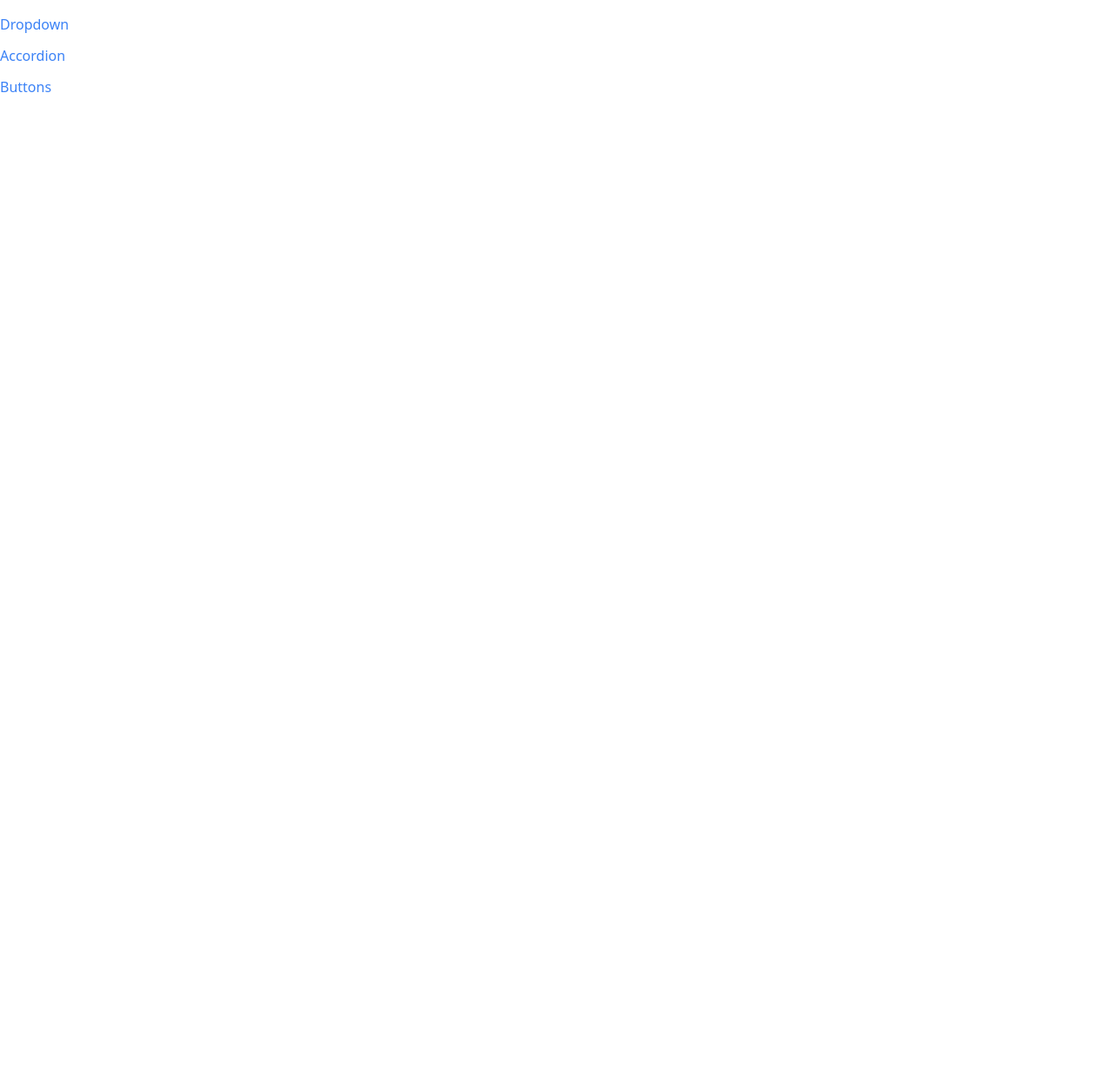
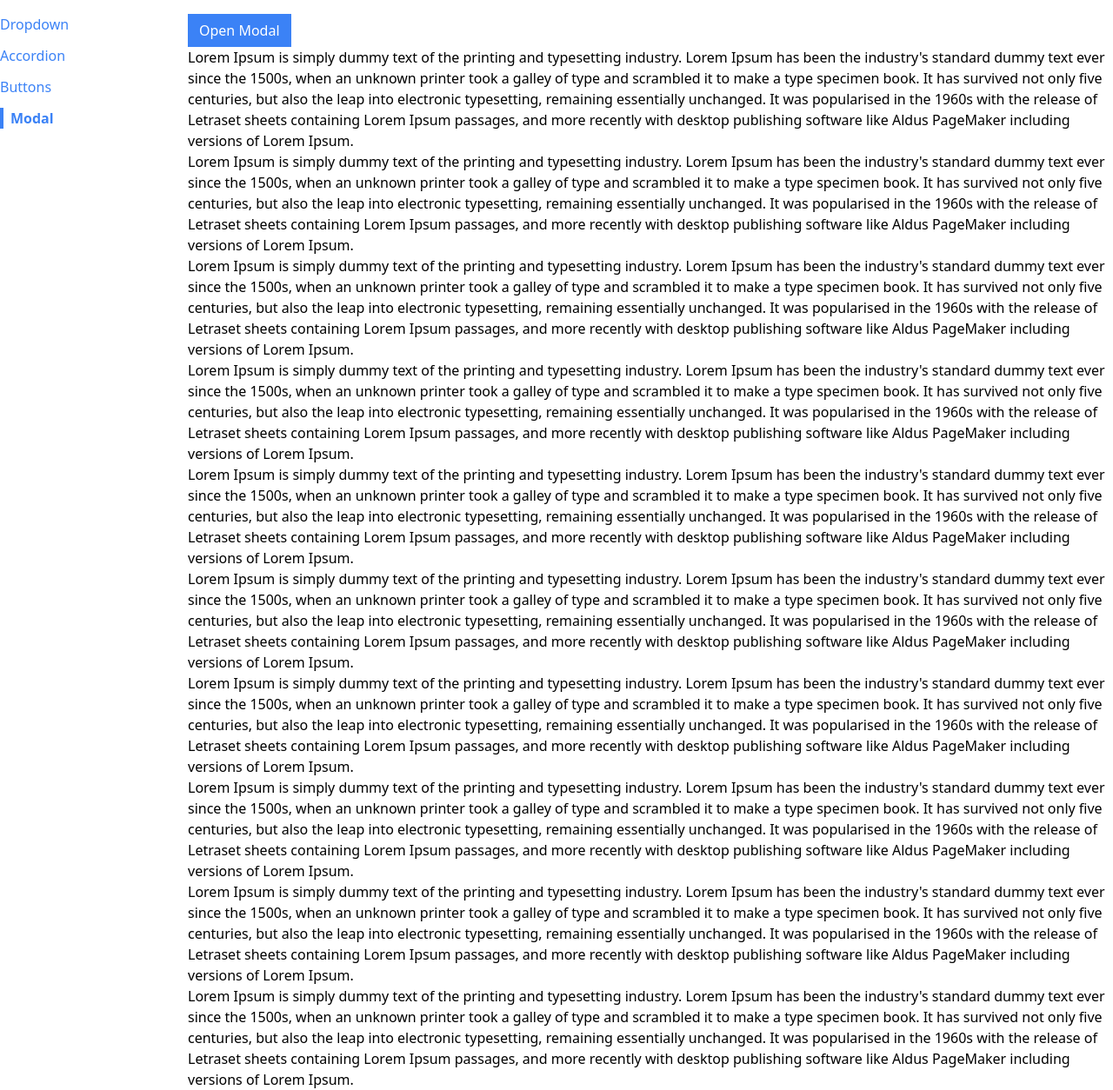
Before and after one commit to amydev-me/jsx, a React (Create React App) app in the folder comps/: page /modal in a window 1280 px wide. Shown: the whole page at 87% size. Before the commit the page ends 800 px from the top, so only its background shows below. Built offline with nearby package versions, Linux system fonts and the light colour scheme.

Commit message:
Create Custom Modal with React

```diff
--- a/comps/public/index.html
+++ b/comps/public/index.html
@@ -39,5 +39,6 @@
       To begin the development, run `npm start` or `yarn start`.
       To create a production bundle, use `npm run build` or `yarn build`.
     -->
+    <div class="modal-container"></div>
   </body>
 </html>
--- a/comps/src/App.js
+++ b/comps/src/App.js
@@ -3,13 +3,17 @@ import AccordionPage from './pages/AccordionPage';
 import DropDownPage from "./pages/DropDownPage";
 import Sidebar from "./components/Sidebar";
 import ButtonPage from "./pages/ButtonPage";
+import ModalPage from "./pages/ModalPage";
 
 function App() {
   return (
     <div className="container mx-auto grid grid-cols-6 gap-4 mt-4">
        <Sidebar />
       <div className="col-span-5">
-      <Route path="/buttons">
+        <Route path="/modal">
+          <ModalPage />
+        </Route>
+        <Route path="/buttons">
           <ButtonPage />
         </Route>
         <Route path="/accordion">
--- a/comps/src/components/Button.js
+++ b/comps/src/components/Button.js
@@ -26,7 +26,7 @@ function Button({
     'text-red-700': outline && danger,
   });
 
-  return <button className={classes}>{children}</button>;
+  return <button {...rest} className={classes}>{children}</button>;
 }
 
 Button.propTypes = {
--- /dev/null
+++ b/comps/src/components/Modal.js
@@ -0,0 +1,28 @@
+import ReactDOM from 'react-dom';
+import {useEffect} from 'react';
+function Modal({ onClose, children, actionBar }) {
+  useEffect(() => {
+    document.body.classList.add('overflow-hidden');
+
+    return () => {
+      document.body.classList.remove('overflow-hidden');
+    };
+  }, []);
+
+  return ReactDOM.createPortal(
+    <div>
+      <div onClick={onClose} className="fixed inset-0 bg-gray-300 opacity-80"></div>
+      <div className="fixed inset-40 p-10 bg-white">
+        <div className="flex flex-col justify-between h-full">
+          {children}
+          <div className="flex justify-end">
+            {actionBar}
+          </div>
+        </div>
+      </div>
+    </div>,
+    document.querySelector('.modal-container')
+  );
+}
+
+export default Modal;
--- a/comps/src/components/Sidebar.js
+++ b/comps/src/components/Sidebar.js
@@ -6,6 +6,7 @@ function Sidebar() {
     {label: 'Dropdown', path:'/'},
     {label: 'Accordion', path:'/accordion'},
     {label: 'Buttons', path:'/buttons'},
+    {label: 'Modal', path:'/modal'},
   ];
 
   const renderedLinks = links.map((link) => {
--- /dev/null
+++ b/comps/src/pages/ModalPage.js
@@ -0,0 +1,61 @@
+import { useState } from 'react';
+import Modal from '../components/Modal';
+import Button from '../components/Button';
+
+function ModalPage() {
+  const [showModal, setShowModal] = useState(false);
+
+  const handleClick = () => {
+    setShowModal(true);
+  };
+
+  const handleClose = () => {
+    setShowModal(false);
+  }
+
+  const actionBar = (
+    <div>
+      <Button onClick={handleClose} primary>I Accept</Button>
+    </div>
+  )
+
+  const modal = (
+    <Modal onClose={handleClose} actionBar={actionBar}>
+      Lorem ipsum dolor sit amet, consectetur adipiscing elit, sed do eiusmod tempor incididunt ut labore et dolore magna aliqua. Ut enim ad minim veniam, quis nostrud exercitation ullamco laboris nisi ut aliquip ex ea commodo consequat. Duis aute irure dolor in reprehenderit in voluptate velit esse cillum dolore eu fugiat nulla pariatur. Excepteur sint occaecat cupidatat non proident, sunt in culpa qui officia deserunt mollit anim id est laborum.
+    </Modal>
+  );
+
+  return (
+    <div className="relative">
+      <Button onClick={handleClick} primary>
+        Open Modal
+      </Button>
+      {showModal && modal}
+      <p>
+        Lorem Ipsum is simply dummy text of the printing and typesetting industry. Lorem Ipsum has been the industry's standard dummy text ever since the 1500s, when an unknown printer took a galley of type and scrambled it to make a type specimen book. It has survived not only five centuries, but also the leap into electronic typesetting, remaining essentially unchanged. It was popularised in the 1960s with the release of Letraset sheets containing Lorem Ipsum passages, and more recently with desktop publishing software like Aldus PageMaker including versions of Lorem Ipsum.
+      </p>
+      <p>
+        Lorem Ipsum is simply dummy text of the printing and typesetting industry. Lorem Ipsum has been the industry's standard dummy text ever since the 1500s, when an unknown printer took a galley of type and scrambled it to make a type specimen book. It has survived not only five centuries, but also the leap into electronic typesetting, remaining essentially unchanged. It was popularised in the 1960s with the release of Letraset sheets containing Lorem Ipsum passages, and more recently with desktop publishing software like Aldus PageMaker including versions of Lorem Ipsum.
+      </p><p>
+        Lorem Ipsum is simply dummy text of the printing and typesetting industry. Lorem Ipsum has been the industry's standard dummy text ever since the 1500s, when an unknown printer took a galley of type and scrambled it to make a type specimen book. It has survived not only five centuries, but also the leap into electronic typesetting, remaining essentially unchanged. It was popularised in the 1960s with the release of Letraset sheets containing Lorem Ipsum passages, and more recently with desktop publishing software like Aldus PageMaker including versions of Lorem Ipsum.
+      </p><p>
+        Lorem Ipsum is simply dummy text of the printing and typesetting industry. Lorem Ipsum has been the industry's standard dummy text ever since the 1500s, when an unknown printer took a galley of type and scrambled it to make a type specimen book. It has survived not only five centuries, but also the leap into electronic typesetting, remaining essentially unchanged. It was popularised in the 1960s with the release of Letraset sheets containing Lorem Ipsum passages, and more recently with desktop publishing software like Aldus PageMaker including versions of Lorem Ipsum.
+      </p><p>
+        Lorem Ipsum is simply dummy text of the printing and typesetting industry. Lorem Ipsum has been the industry's standard dummy text ever since the 1500s, when an unknown printer took a galley of type and scrambled it to make a type specimen book. It has survived not only five centuries, but also the leap into electronic typesetting, remaining essentially unchanged. It was popularised in the 1960s with the release of Letraset sheets containing Lorem Ipsum passages, and more recently with desktop publishing software like Aldus PageMaker including versions of Lorem Ipsum.
+      </p><p>
+        Lorem Ipsum is simply dummy text of the printing and typesetting industry. Lorem Ipsum has been the industry's standard dummy text ever since the 1500s, when an unknown printer took a galley of type and scrambled it to make a type specimen book. It has survived not only five centuries, but also the leap into electronic typesetting, remaining essentially unchanged. It was popularised in the 1960s with the release of Letraset sheets containing Lorem Ipsum passages, and more recently with desktop publishing software like Aldus PageMaker including versions of Lorem Ipsum.
+      </p><p>
+        Lorem Ipsum is simply dummy text of the printing and typesetting industry. Lorem Ipsum has been the industry's standard dummy text ever since the 1500s, when an unknown printer took a galley of type and scrambled it to make a type specimen book. It has survived not only five centuries, but also the leap into electronic typesetting, remaining essentially unchanged. It was popularised in the 1960s with the release of Letraset sheets containing Lorem Ipsum passages, and more recently with desktop publishing software like Aldus PageMaker including versions of Lorem Ipsum.
+      </p><p>
+        Lorem Ipsum is simply dummy text of the printing and typesetting industry. Lorem Ipsum has been the industry's standard dummy text ever since the 1500s, when an unknown printer took a galley of type and scrambled it to make a type specimen book. It has survived not only five centuries, but also the leap into electronic typesetting, remaining essentially unchanged. It was popularised in the 1960s with the release of Letraset sheets containing Lorem Ipsum passages, and more recently with desktop publishing software like Aldus PageMaker including versions of Lorem Ipsum.
+      </p><p>
+        Lorem Ipsum is simply dummy text of the printing and typesetting industry. Lorem Ipsum has been the industry's standard dummy text ever since the 1500s, when an unknown printer took a galley of type and scrambled it to make a type specimen book. It has survived not only five centuries, but also the leap into electronic typesetting, remaining essentially unchanged. It was popularised in the 1960s with the release of Letraset sheets containing Lorem Ipsum passages, and more recently with desktop publishing software like Aldus PageMaker including versions of Lorem Ipsum.
+      </p><p>
+        Lorem Ipsum is simply dummy text of the printing and typesetting industry. Lorem Ipsum has been the industry's standard dummy text ever since the 1500s, when an unknown printer took a galley of type and scrambled it to make a type specimen book. It has survived not only five centuries, but also the leap into electronic typesetting, remaining essentially unchanged. It was popularised in the 1960s with the release of Letraset sheets containing Lorem Ipsum passages, and more recently with desktop publishing software like Aldus PageMaker including versions of Lorem Ipsum.
+      </p>
+
+    </div>
+  );
+}
+
+export default ModalPage;
```
